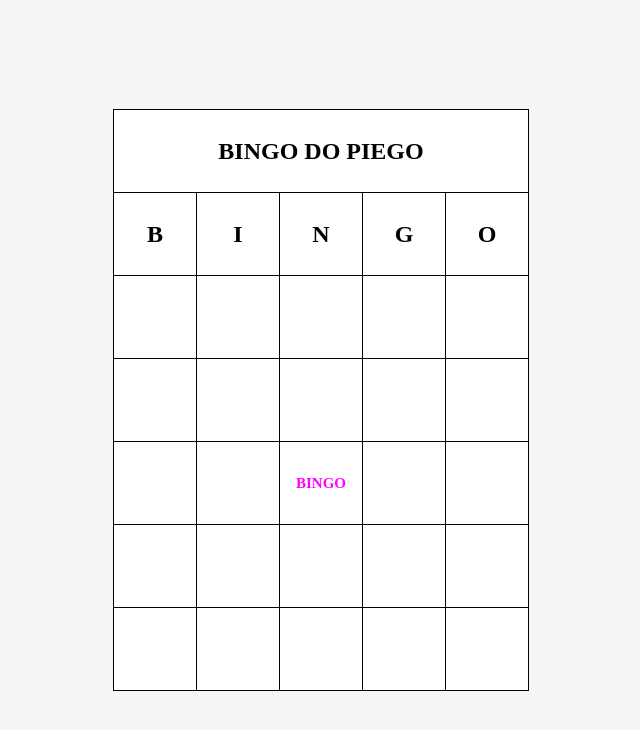
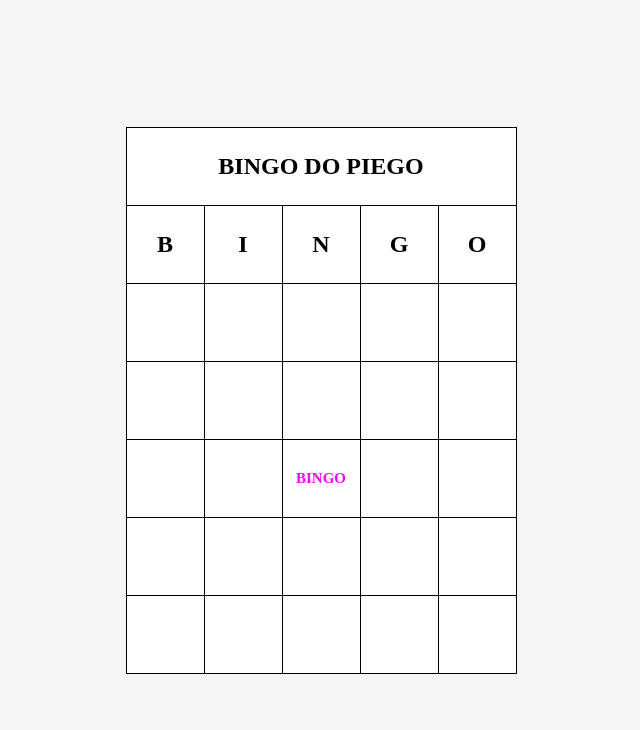
Before and after one commit to piegosalles10kk/bingo-web, a website: page index.html in a window 1280 px wide. Shown: the whole page, without its empty margins (319-959 px from the left). Drawn offline with Linux system fonts and the light colour scheme.

Commit message:
Update stylesCartela.css

```diff
--- a/stylesCartela.css
+++ b/stylesCartela.css
@@ -12,8 +12,8 @@ body {
 }
 .bingo-card th, .bingo-card td {
     border: 1px solid #000;
-    width: 80px;
-    height: 80px;
+    width: 75px;
+    height: 75px;
     text-align: center;
     vertical-align: middle;
     font-size: 20px;
```
